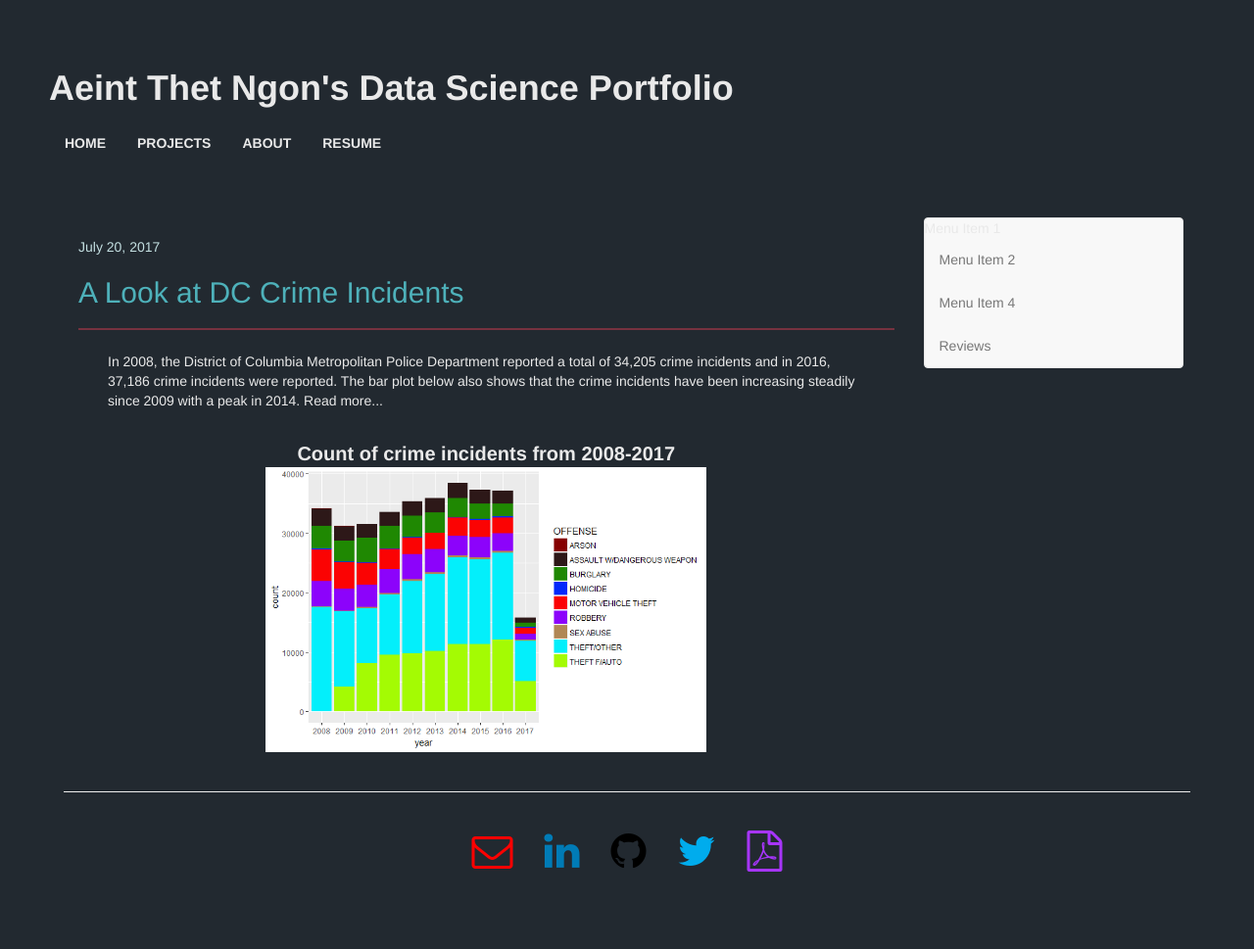
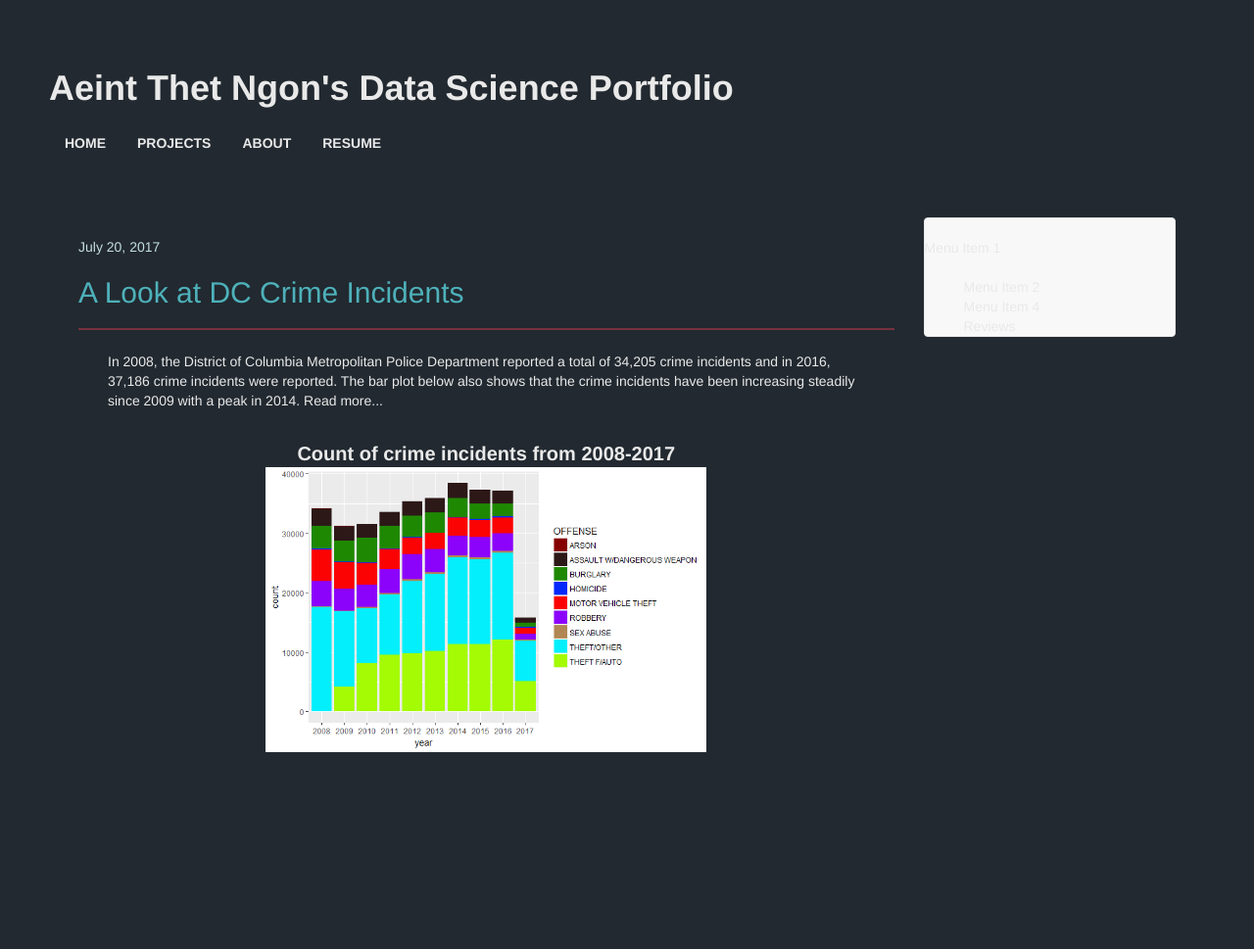
Before and after one commit to aeintngon/old-webpage, a Jekyll site: the page built from index.html, in a window 1280 px wide. Shown: the whole page at 98% size. Built offline with Jekyll 4.4.1, drawn with Linux system fonts in a browser that asks for light colours; nearby versions of some CDN libraries; after the commit the page ends 900 px from its top, so only the background shows below that.

Commit message:
fixing sidebar

```diff
--- a/_layouts/default.html
+++ b/_layouts/default.html
@@ -29,22 +29,24 @@
 
   </div>
 
-<div class="row">
-  <div class="col-sm-3">
+  <div class="col-sm-3 side">
     <div class="sidebar-nav">
       <div class="navbar navbar-default" role="navigation">
         <div class="navbar-collapse collapse sidebar-navbar-collapse">
           <ul class="nav navbar-nav">
-            <li class="active">Menu Item 1</li>
+            <br><li>Menu Item 1</li></br>
+            <ul>
+
             <li><a href="#">Menu Item 2</a></li>
             <li><a href="#">Menu Item 4</a></li>
             <li><a href="#">Reviews</a></li>
+            </ul>
           </ul>
         </div><!--/.nav-collapse -->
       </div>
     </div>
   </div>
-</div>
+
 <hr id='bottom-line'>
 
 <footer class="footer">
```
